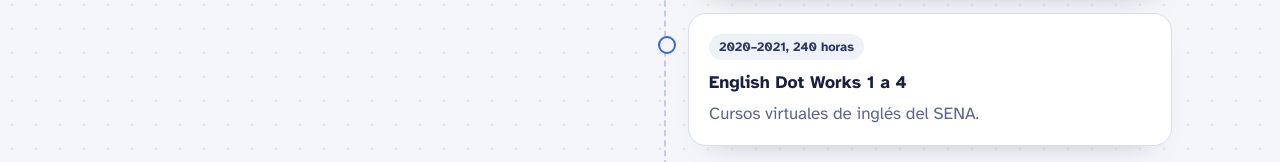
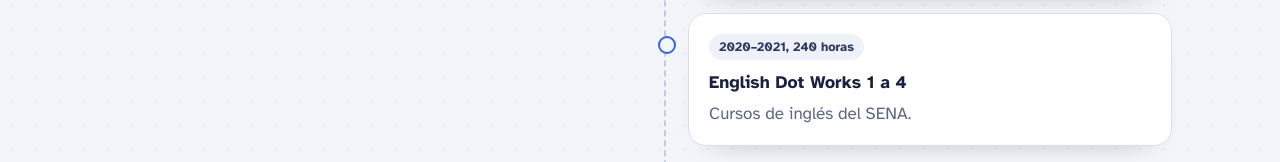
Before and after one commit to CarlosEscam/CarlosEscam.github.io, a plain HTML site: page index.html in a window 1280 px wide. Shown: the part 7167-7329 px from the top of the page. Drawn offline with nearby package versions, Linux system fonts and the light colour scheme.

Commit message:
Quita 'virtuales' de los cursos de inglés
Co-Authored-By: Claude Opus 5.5 <noreply@anthropic.com>
Claude-Session: https://claude.ai/code/session_01EcnLpUa31AVEsfFKhimNhF

```diff
--- a/index.html
+++ b/index.html
@@ -684,7 +684,7 @@
           <li><span class="cuando">Noviembre de 2026, 57 horas</span><strong>Fortalecimiento en razonamiento cuantitativo para articulación con la media</strong><p>Curso SENA, Centro de la Industria, la Empresa y los Servicios.</p></li>
           <li><span class="cuando">Noviembre de 2021, 2.208 horas</span><strong>Técnico en Sistemas</strong><p>SENA, Centro de la Industria, la Empresa y los Servicios, Villa del Rosario. Incluye redes, mantenimiento de equipos y etapa práctica.</p></li>
           <li><span class="cuando">Junio de 2021, 96 horas</span><strong>Electrónica aplicada</strong><p>Dos cursos SENA de 48 horas: <em>Diseñar circuitos electrónicos aplicados en ambientes rurales</em> y <em>Programar sensores y actuadores en la ruralidad</em>.</p></li>
-          <li><span class="cuando">2020–2021, 240 horas</span><strong>English Dot Works 1 a 4</strong><p>Cursos virtuales de inglés del SENA.</p></li>
+          <li><span class="cuando">2020–2021, 240 horas</span><strong>English Dot Works 1 a 4</strong><p>Cursos de inglés del SENA.</p></li>
           <li><span class="cuando">2021</span><strong>Bachiller</strong><p>Colegio General Santander, Villa del Rosario.</p></li>
         </ol>
       </div>
```
Also changed, not shown: 1 other file.
